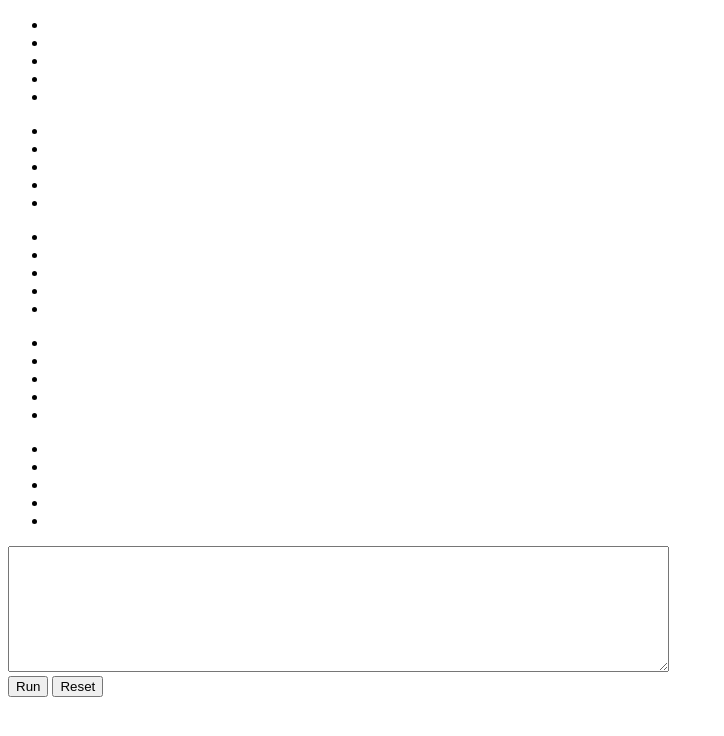
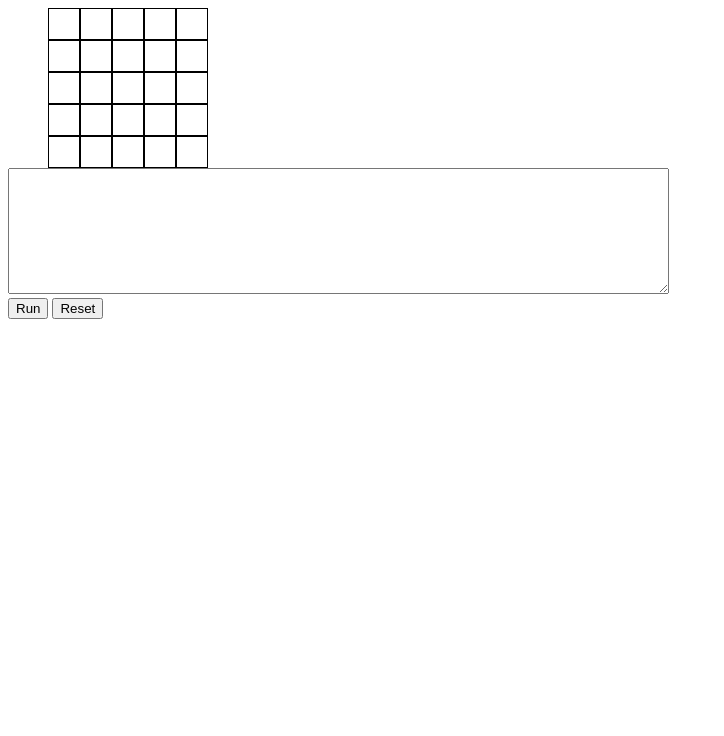
Before and after one commit to MrChaoCao/ToyRobotSimulator, a website: page dist/index.html in a window 1280 px wide. Shown: the whole page, without its empty margins (0-724 px from the left). Drawn offline with Linux system fonts and the light colour scheme.

Commit message:
Add css stylesheet. Transform 1D list of squares into 2D matrix of squares

```diff
--- a/dist/index.html
+++ b/dist/index.html
@@ -3,6 +3,7 @@
   <head>
     <meta charset="utf-8">
     <title>Toy Robot Simulator</title>
+    <link rel="stylesheet" href="../style.css">
   </head>
   <body>
     <script src="main.js"></script>
--- /dev/null
+++ b/dist/style.css
@@ -0,0 +1,11 @@
+#board ul {
+  list-style: none;
+  display: flex;
+  margin: 0;
+}
+
+#board li {
+  border: solid 1px black;
+  height: 30px;
+  width: 30px;
+}
```
